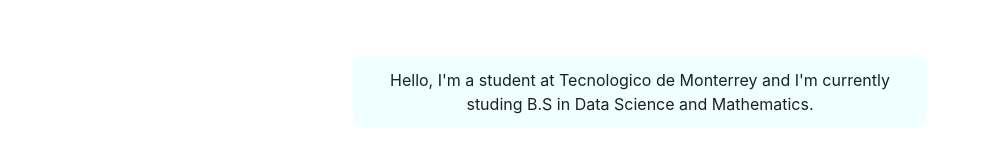
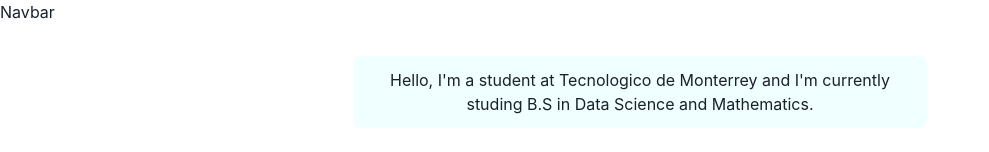
Before and after one commit to rpribau/blog.rob, a Next.js app: page / in a window 1280 px wide. Shown: the top 152 px of the page, without its empty margins (0-989 px from the left). Built offline with nearby package versions, Linux system fonts and the light colour scheme.

Commit message:
Navigation Bar in progress

```diff
--- a/components/layouts/main.js
+++ b/components/layouts/main.js
@@ -1,4 +1,5 @@
 import Head from 'next/head'
+import Navbar from '../navbar'
 import { Box, Container } from '@chakra-ui/react'
 
 const Main = ({ children, router }) => {
@@ -11,7 +12,10 @@ const Main = ({ children, router }) => {
                 </title>
             </Head>
 
+            <Navbar path={router.asPath} />
+
             <Container maxW="container.md" pt={14}>
+
             {children}
             </Container>
         </Box>
--- /dev/null
+++ b/components/navbar.js
@@ -0,0 +1,53 @@
+import {forwardRef} from 'react'
+import Logo from './logo'
+import NextLink from 'next/link'
+import {
+    Container,
+    Box,
+    Link,
+    Stack,
+    Heading,
+    Flex,
+    Menu,
+    MenuItem,
+    MenuList,
+    MenuButton,
+    IconButton,
+    useColorModeValue,
+} from '@chakra-ui/react'
+import { HamburgerIcon } from '@chakra-ui/icons'
+
+const LinkItem =({ href, path, children }) => {
+    const active = path === href
+    const inactiveColor = useColorModeValue('gray200', 'whiteAlpha.900')
+    return (
+        <NewLink href={href}>
+            <Link
+            p = {2}
+            bg = {active ? 'grassTeal' : undefined}
+            color={active ? '#202023' : inactiveColor}
+            >
+            {children}
+
+            </Link>
+            </NewLink>
+    )
+}
+const Navbar = (props) => {
+    const {path} = props
+    return(
+        <Box
+        position = "fixed"
+        as = "nav"
+        w = "100%"
+        bg = {useColorModeValue('#ffffff40', '#20202380')}
+        style={{backdropFilter: 'blur(10px)'}}
+        zIndex = {1}
+        {...props}>
+
+            Navbar
+            </Box>
+    )
+}
+
+export default Navbar
```
Also changed, not shown: interfaces/index.ts (deleted, +0 -10 lines).
